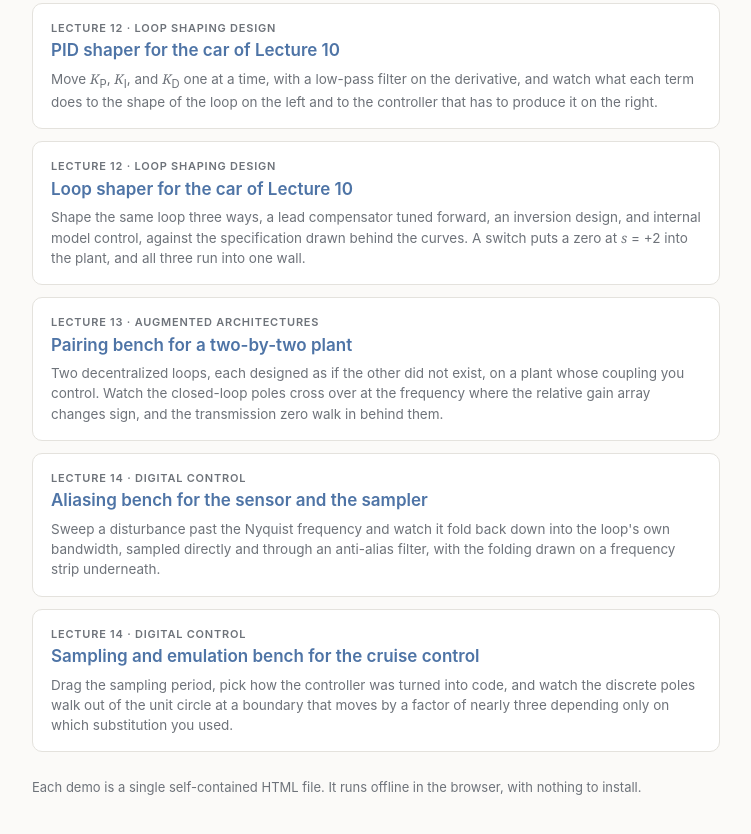
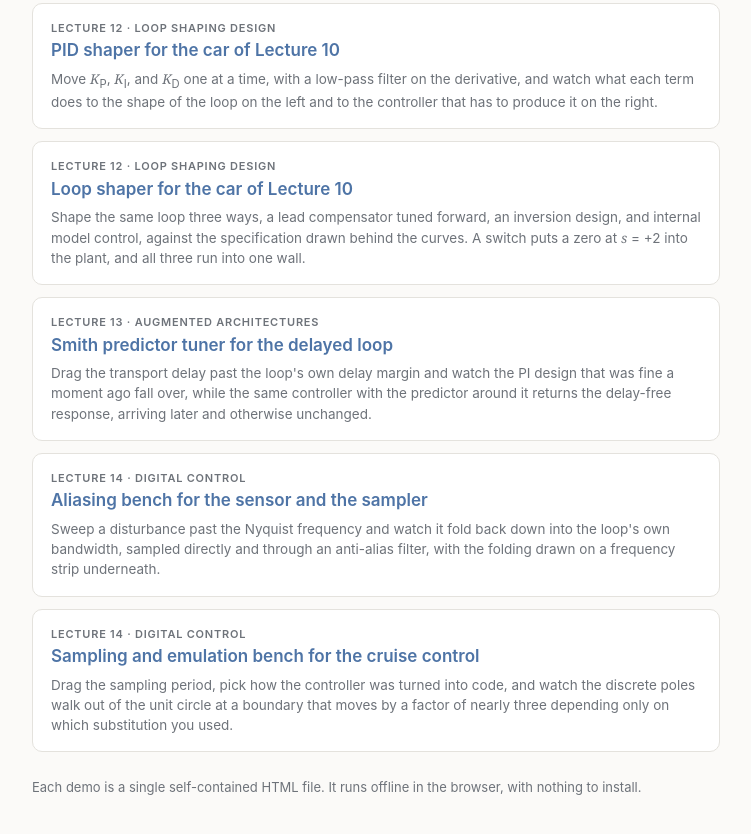
Before and after one commit to FlorianDorfler/control-demos, a plain HTML site: page index.html in a window 1280 px wide. Shown: the part 896-1730 px from the top of the page, without its empty margins (264-1015 px from the left). Drawn offline with Linux system fonts and the light colour scheme.

Commit message:
Swap the pairing bench for the Smith predictor tuner on the landing page

```diff
--- a/index.html
+++ b/index.html
@@ -111,12 +111,12 @@
        puts a zero at <i class="v">s</i> = +2 into the plant, and all three run into one wall.</p>
   </a>
 
-  <a class="demo" href="pairing-bench/">
+  <a class="demo" href="smith-predictor/">
     <div class="lec">Lecture 13 &middot; augmented architectures</div>
-    <h2>Pairing bench for a two-by-two plant</h2>
-    <p>Two decentralized loops, each designed as if the other did not exist, on a plant whose
-       coupling you control. Watch the closed-loop poles cross over at the frequency where the
-       relative gain array changes sign, and the transmission zero walk in behind them.</p>
+    <h2>Smith predictor tuner for the delayed loop</h2>
+    <p>Drag the transport delay past the loop's own delay margin and watch the PI design
+       that was fine a moment ago fall over, while the same controller with the predictor
+       around it returns the delay-free response, arriving later and otherwise unchanged.</p>
   </a>
 
   <a class="demo" href="aliasing-bench/">
```
